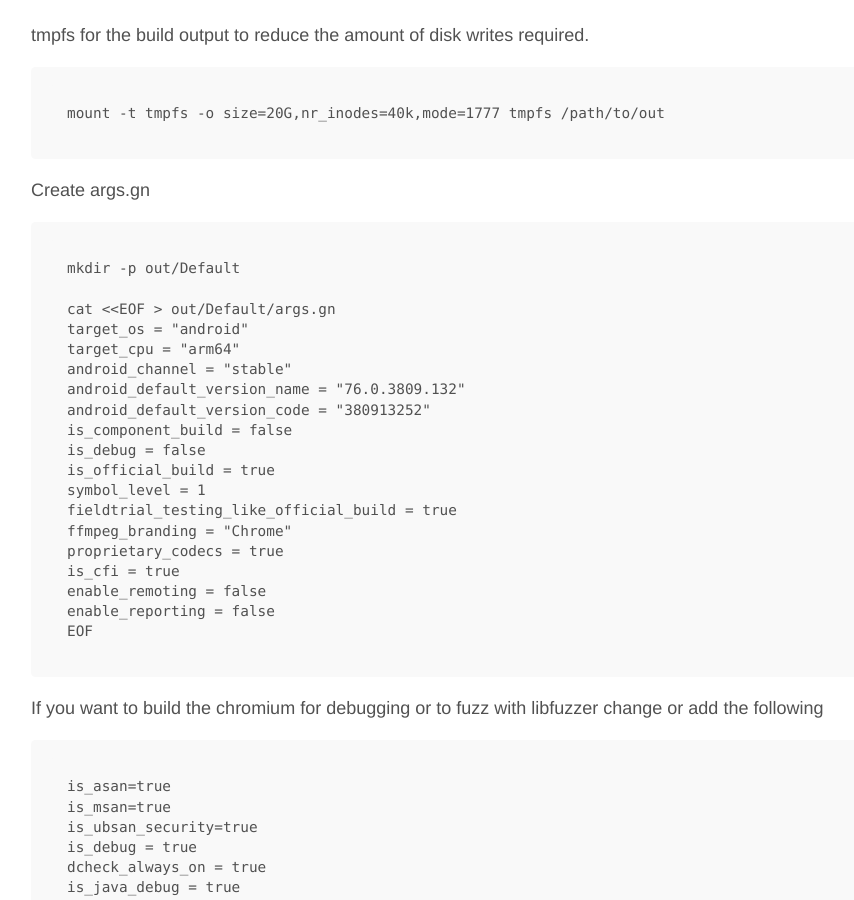
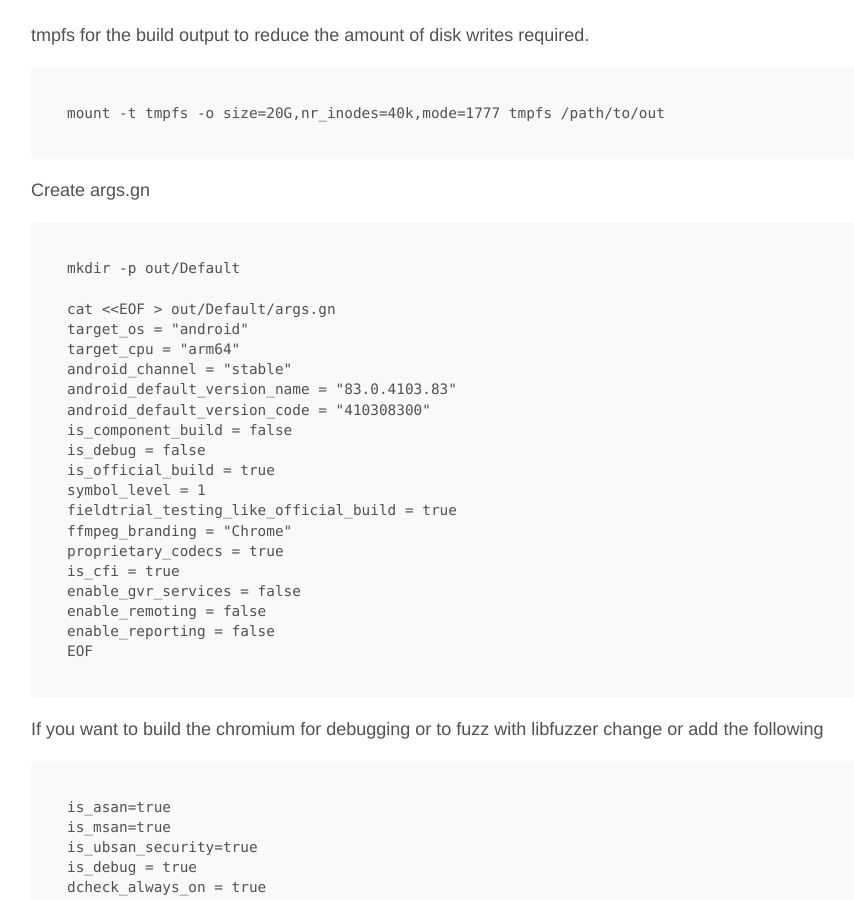
Before and after one commit to ChAndreas/chandreas.github.io, a Jekyll site: the page built from _posts/2019-01-29-build-chromium-android.md, in a window 1280 px wide and 900 px high, scrolled down 945 px. Shown: the whole window, without its empty margins (186-1040 px from the left). Built offline with Jekyll 4.4.1, drawn with Linux system fonts in a browser that asks for light colours.

Commit message:
Update 2019-01-29-build-chromium-android.md

```diff
--- a/_posts/2019-01-29-build-chromium-android.md
+++ b/_posts/2019-01-29-build-chromium-android.md
@@ -43,8 +43,8 @@ Create args.gn
 	target_os = "android"
 	target_cpu = "arm64"
 	android_channel = "stable"
-	android_default_version_name = "76.0.3809.132"
-	android_default_version_code = "380913252"
+	android_default_version_name = "83.0.4103.83"
+	android_default_version_code = "410308300"
 	is_component_build = false
 	is_debug = false
 	is_official_build = true
@@ -53,6 +53,7 @@ Create args.gn
 	ffmpeg_branding = "Chrome"
 	proprietary_codecs = true
 	is_cfi = true
+	enable_gvr_services = false
 	enable_remoting = false
 	enable_reporting = false
 	EOF
```
